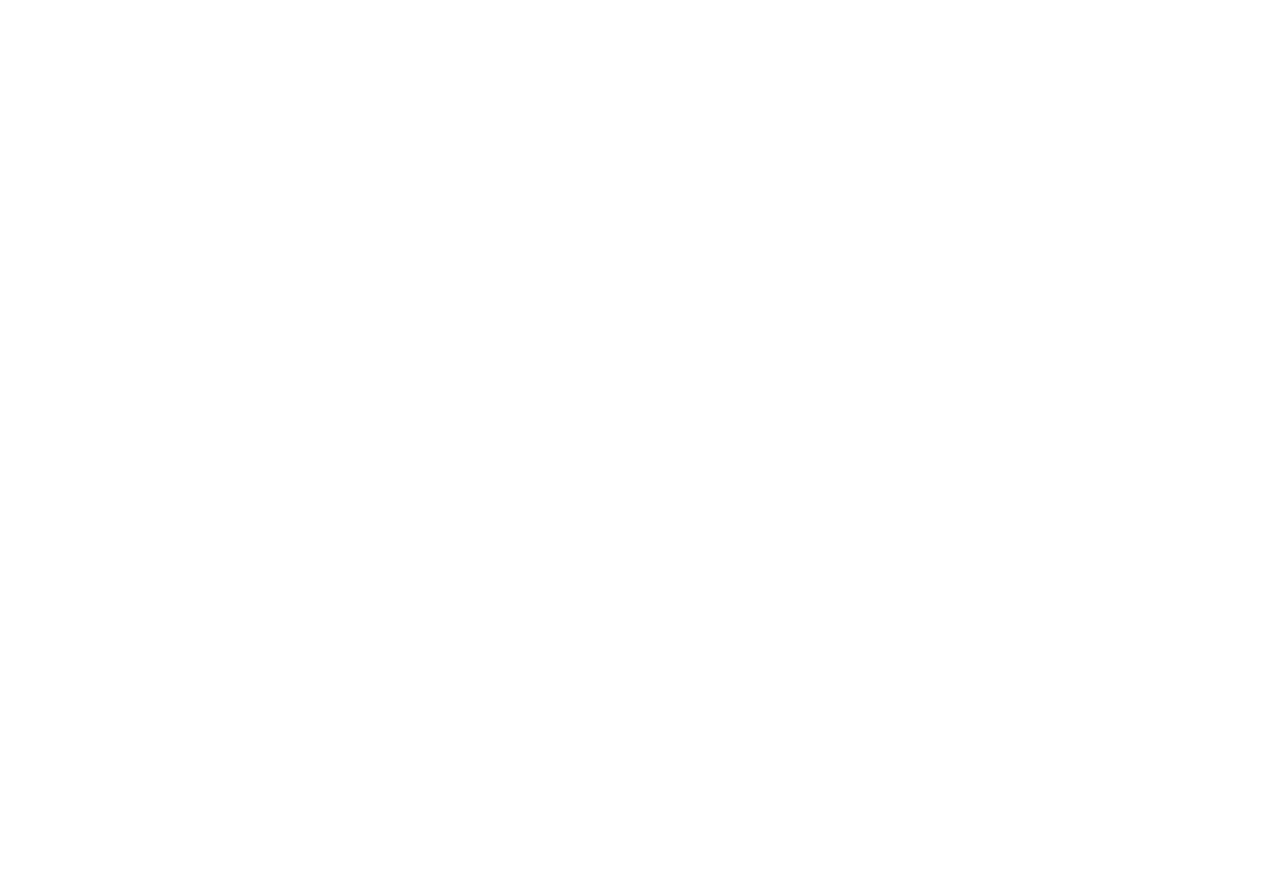
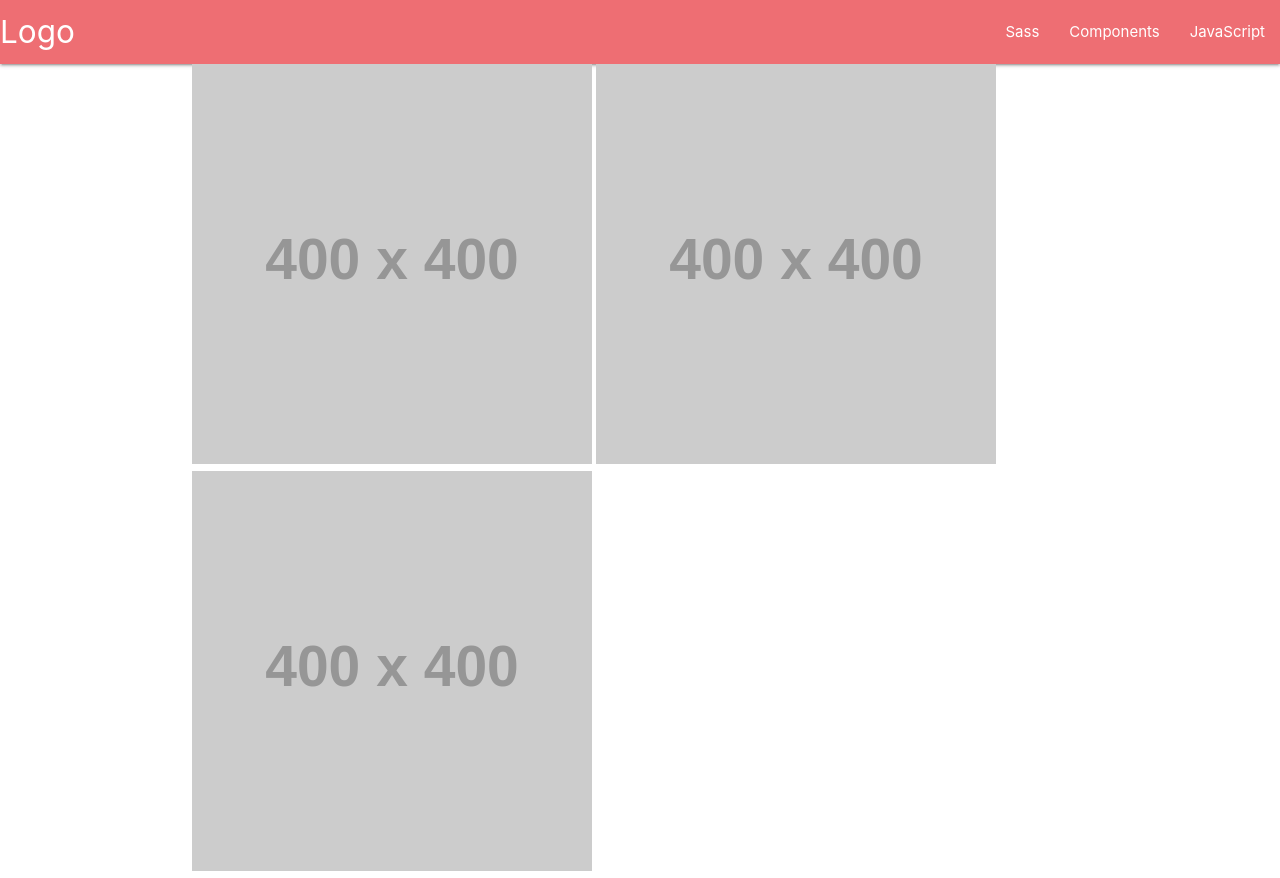
Before and after one commit to JoshSeyda/practicePortfolio, a plain HTML site: page index.html in a window 1280 px wide. Shown: the top 878 px of the page. Before the commit the page ends 800 px from the top, so only its background shows below. Drawn offline with nearby package versions, Linux system fonts and the light colour scheme; placeholder pictures from the web are drawn by us.

Commit message:
basic grid structure

```diff
--- a/index.html
+++ b/index.html
@@ -11,13 +11,28 @@
       <meta name="viewport" content="width=device-width, initial-scale=1.0"/>
 </head>
 <body>
-
-
-
-
-
-
-
+<nav>
+    <div class="nav-wrapper">
+      <a href="#" class="brand-logo">Logo</a>
+      <ul id="nav-mobile" class="right hide-on-med-and-down">
+        <li><a href="#">Sass</a></li>
+        <li><a href="#">Components</a></li>
+        <li><a href="#">JavaScript</a></li>
+      </ul>
+    </div>
+  </nav>
+<div class="container">
+<div class="row">
+	<a href="https://placeholder.com"><img src="http://via.placeholder.com/400x400"></a>
+	<a href="https://placeholder.com"><img src="http://via.placeholder.com/400x400"></a>
+	<a href="https://placeholder.com"><img src="http://via.placeholder.com/400x400"></a>
+</div>
+<div class="row">
+	<a href="https://placeholder.com"><img src="http://via.placeholder.com/400x400"></a>
+	<a href="https://placeholder.com"><img src="http://via.placeholder.com/400x400"></a>
+	<a href="https://placeholder.com"><img src="http://via.placeholder.com/400x400"></a>
+</div>
+</div>
 
 
 
```
